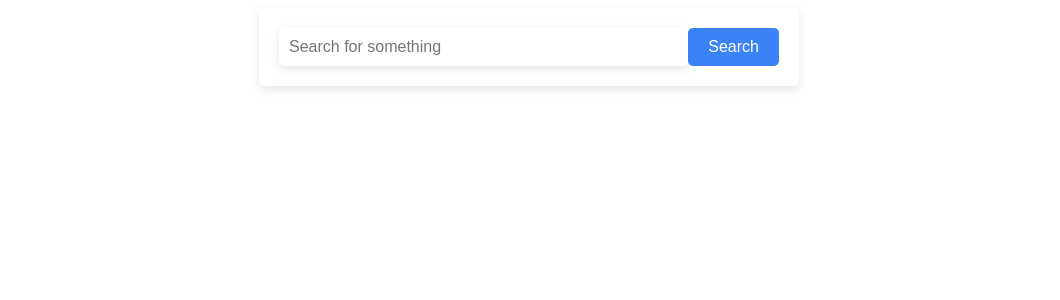
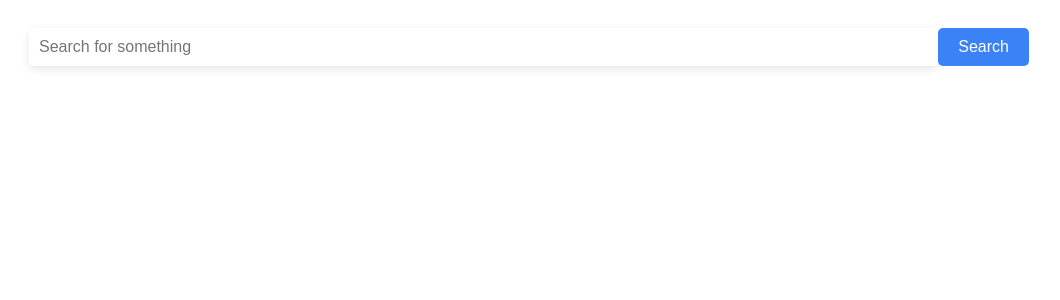
Before and after one commit to EivindKjosbakken/IN4325Project, a Nuxt app in the folder frontend/: page / in a window 1280 px wide. Shown: the top 300 px of the page, without its empty margins (111-1171 px from the left). Built offline with nearby package versions, Linux system fonts and the light colour scheme.

Commit message:
make prettier and add gitignore

```diff
--- a/frontend/app.vue
+++ b/frontend/app.vue
@@ -1,7 +1,7 @@
 <template>
   <div class="search-container">
     <div class="search-input">
-      <input class="search-bar" v-model="query" placeholder="Search for something" />
+      <input class="search-bar" v-model="query" v-on:keyup.enter="fetch(query)" placeholder="Search for something" />
     </div>
     <div class="search-button">
       <button class="button-primary" @click="fetch(query)">Search</button>
@@ -79,12 +79,11 @@
   flex-direction: row;
   align-items: center;
   justify-content: center;
-  max-width: 500px;
+  max-width: 1000px;
   margin: 0 auto;
   padding: 20px;
   background-color: #fff;
   border-radius: 5px;
-  box-shadow: 0 3px 10px rgba(0, 0, 0, 0.1);
 }
 
 .search-input {
@@ -135,13 +134,9 @@
 .search-result {
   max-width: 1000px;
   margin: 0 auto;
-  padding-left: 20px;
-  padding-right: 20px;
-  padding-bottom: 20px;
+  padding: 10px;
   background-color: #fff;
   border-radius: 5px;
-  box-shadow: 0 3px 10px rgba(0, 0, 0, 0.1);
-  /* font-family: 'Lucida Sans', 'Lucida Sans Regular', 'Lucida Grande', 'Lucida Sans Unicode', Geneva, Verdana, sans-serif */
 }
 
 .search-result-title {
@@ -154,5 +149,4 @@
   color: #808080;
   margin-top: 0.5rem;
 }
-
 </style>
```
Also changed, not shown: 1 other file (tests, documents, lock files or other folders).
